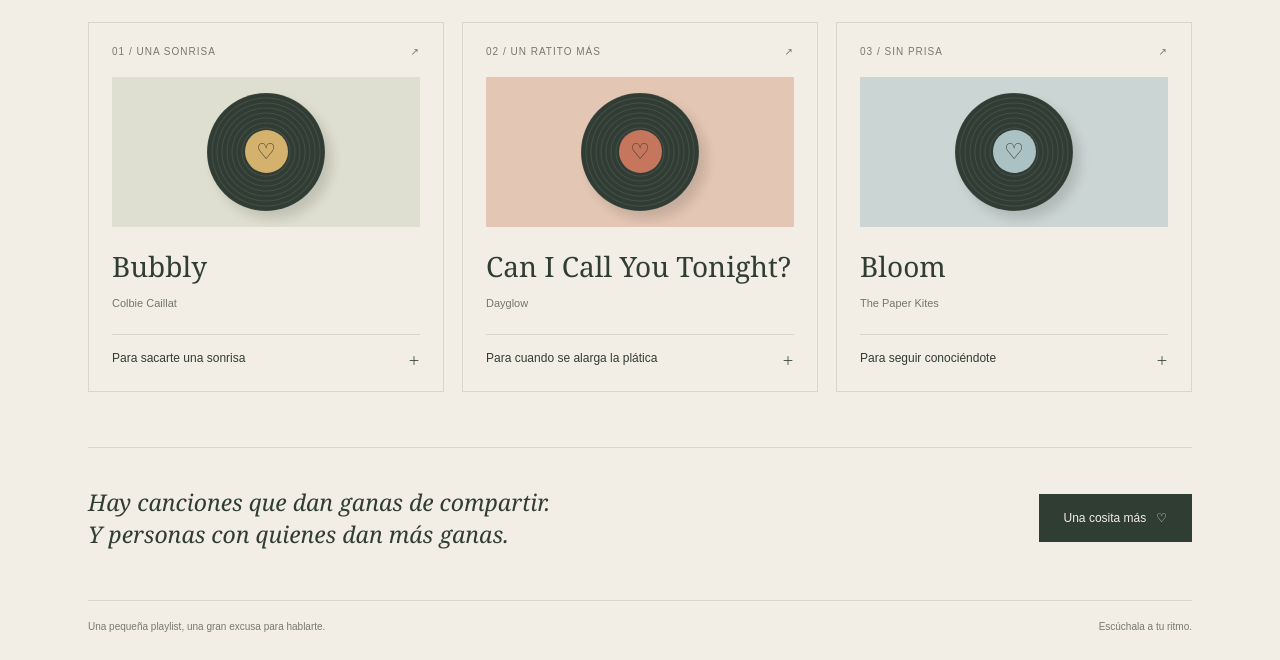
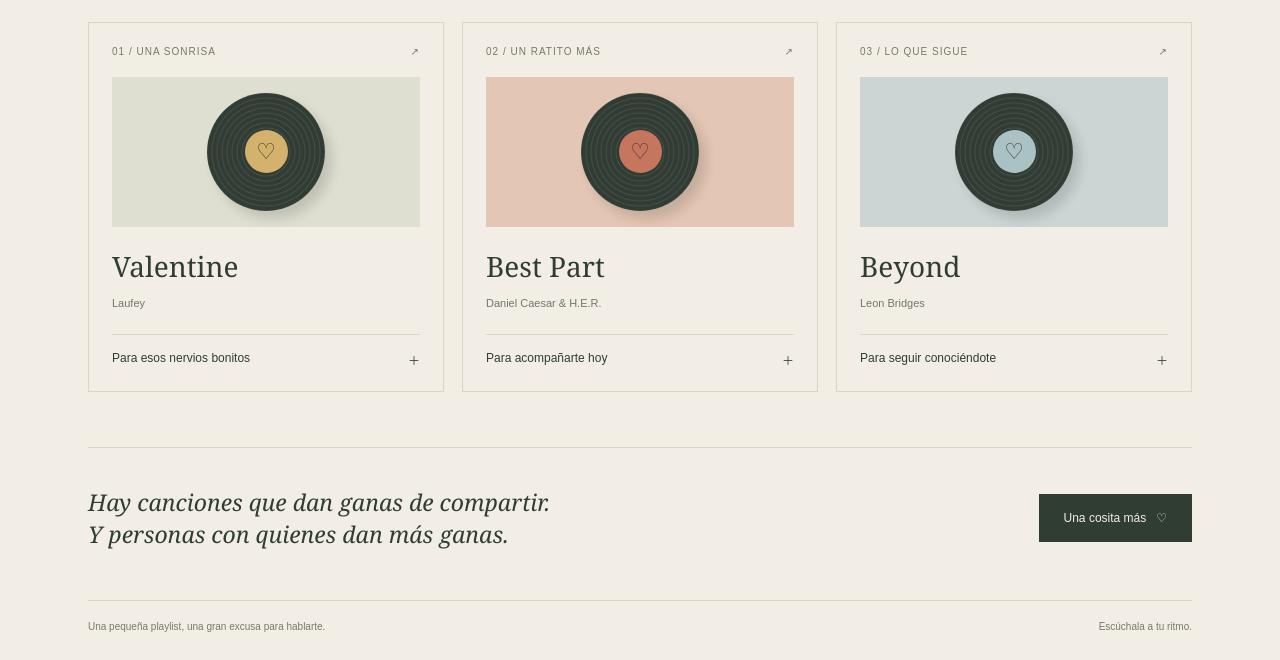
Before and after one commit to Charbelinprozaso/Regaloespecial, a plain HTML site: page index.html in a window 1280 px wide. Shown: the part 675-1335 px from the top of the page. Drawn offline with Linux system fonts and the light colour scheme.

Commit message:
Update index.html

```diff
--- a/index.html
+++ b/index.html
@@ -4,37 +4,14 @@
 @media(prefers-reduced-motion:reduce){*{scroll-behavior:auto!important;transition:none!important}}html{scroll-behavior:smooth}
 </style></head><body>
 <header><span class="brand">Una pequeña dedicatoria</span><span class="stamp">para ti ♡</span></header>
-<main><section class="hero"><div><span class="eyebrow">Lado A · Pensé en ti</span><h1>Un ratito<br><em>contigo.</em>
-</h1><p class="intro">Como hoy no puedo pasarte un audífono, te dejo esto: tres canciones y unas cuantas cosas que quería decirte.</p>
-<a class="jump" href="#canciones">Elige una canción <span aria-hidden="true">↘</span>
-</a></div><div class="art" aria-label="Ilustración de un casete con la dedicatoria: para cuando quieras sonreír" role="img">
-  <div class="halo"></div><span class="spark">✧</span><div class="cassette"><div class="tape-label"><div class="handwriting">para cuando quieras sonreír</div><div class="reels"><span class="reel"></span><span class="reel"></span></div></div><span class="side">A</span><div class="tape-bottom"></div></div><span class="art-note">Hecho con un poquito de nervios.</span></div></section>
+<main><section class="hero"><div><span class="eyebrow">Lado A · Pensé en ti</span><h1>Un ratito<br><em>contigo.</em></h1><p class="intro">Como hoy no puedo pasarte un audífono, te dejo esto: tres canciones y unas cuantas cosas que quería decirte.</p><a class="jump" href="#canciones">Elige una canción <span aria-hidden="true">↘</span></a></div><div class="art" aria-label="Ilustración de un casete con la dedicatoria: para cuando quieras sonreír" role="img"><div class="halo"></div><span class="spark">✧</span><div class="cassette"><div class="tape-label"><div class="handwriting">para cuando quieras sonreír</div><div class="reels"><span class="reel"></span><span class="reel"></span></div></div><span class="side">A</span><div class="tape-bottom"></div></div><span class="art-note">Hecho con un poquito de nervios.</span></div></section>
 <section class="collection" id="canciones"><div class="section-top"><h2>Tres formas de decirlo</h2><span class="small">Cada canción guarda una nota.</span></div><div class="tracks">
-<button class="track" data-song="0" aria-label="Leer la nota de Bubbly"><span class="topline"><span>01 / UNA SONRISA</span><span>↗</span></span><span class="cover"><span class="disc"></span></span><h3>Bubbly</h3><span class="artist">Colbie Caillat</span><span class="caption">Para sacarte una sonrisa <span>＋</span></span></button>
-<button class="track" data-song="1" aria-label="Leer la nota de Can I Call You Tonight?"><span class="topline"><span>02 / UN RATITO MÁS</span><span>↗</span></span><span class="cover two"><span class="disc"></span></span><h3>Can I Call You Tonight?</h3><span class="artist">Dayglow</span><span class="caption">Para cuando se alarga la plática <span>＋</span></span></button>
-<button class="track" data-song="2" aria-label="Leer la nota de Bloom"><span class="topline"><span>03 / SIN PRISA</span><span>↗</span></span><span class="cover three"><span class="disc"></span></span><h3>Bloom</h3><span class="artist">The Paper Kites</span><span class="caption">Para seguir conociéndote <span>＋</span></span></button>
+<button class="track" data-song="0" aria-label="Leer la nota de Valentine"><span class="topline"><span>01 / UNA SONRISA</span><span>↗</span></span><span class="cover"><span class="disc"></span></span><h3>Valentine</h3><span class="artist">Laufey</span><span class="caption">Para esos nervios bonitos <span>＋</span></span></button>
+<button class="track" data-song="1" aria-label="Leer la nota de Best Part"><span class="topline"><span>02 / UN RATITO MÁS</span><span>↗</span></span><span class="cover two"><span class="disc"></span></span><h3>Best Part</h3><span class="artist">Daniel Caesar & H.E.R.</span><span class="caption">Para acompañarte hoy <span>＋</span></span></button>
+<button class="track" data-song="2" aria-label="Leer la nota de Beyond"><span class="topline"><span>03 / LO QUE SIGUE</span><span>↗</span></span><span class="cover three"><span class="disc"></span></span><h3>Beyond</h3><span class="artist">Leon Bridges</span><span class="caption">Para seguir conociéndote <span>＋</span></span></button>
 </div></section><section class="closing"><p>Hay canciones que dan ganas de compartir.<br>Y personas con quienes dan más ganas.</p><button class="letter-btn" id="letter">Una cosita más &nbsp; ♡</button></section><footer><span>Una pequeña playlist, una gran excusa para hablarte.</span><span>Escúchala a tu ritmo.</span></footer></main>
 <dialog id="note" aria-labelledby="note-title"><button class="close" aria-label="Cerrar nota">×</button><span class="eyebrow" id="note-label"></span><h2 id="note-title"></h2><p class="modal-artist" id="note-artist"></p><p id="note-text"></p><a class="listen" id="listen" target="_blank" rel="noopener noreferrer">Escuchar la canción ↗</a><p class="endnote" id="note-end"></p></dialog>
 <script>
-const songs = [
-  {
-    "title": "Bubbly",
-    "artist": "Colbie Caillat",
-    "text": "Esta va por esa sonrisa medio tonta que aparece cuando veo un mensaje tuyo. Sí, esa. Quería que lo supieras..",
-    "url": "https://www.youtube.com/watch?v=AWGqoCNbsvM"
-  },
-  {
-    "title": "Can I Call You Tonight?",
-    "artist": "Dayglow",
-    "text": "Te dejo esta para acompañarte un ratito. Ojalá pudiera estar ahí, compartir los audífonos y preguntarte cómo estuvo tu día.",
-    "url": "https://www.youtube.com/watch?v=hh1WeQxfCX0"
-  },
-  {
-    "title": "Bloom",
-    "artist": "The Paper Kites",
-    "text": "Esta es para escuchar con calma. Me está gustando conocerte poquito a poquito.",
-    "url": "https://www.youtube.com/watch?v=8inJtTG_DuU"
-  }
-];
+const songs=[{title:'Valentine',artist:'Laufey',text:'Esta va por esa sonrisa medio tonta que aparece cuando veo un mensaje tuyo. Sí, esa. Quería que lo supieras.',url:'https://www.youtube.com/watch?v=tyKu0uZS86Q'},{title:'Best Part',artist:'Daniel Caesar & H.E.R.',text:'Te dejo esta para acompañarte un ratito. Ojalá pudiera estar ahí, compartir los audífonos y preguntarte cómo estuvo tu día.',url:'https://www.youtube.com/watch?v=hKgl5-lkT8U'},{title:'Beyond',artist:'Leon Bridges',text:'Hay algo bonito en ir descubriendo a alguien sin prisa. A mí me está gustando conocerte, y quería tener un pequeño detalle contigo.',url:'https://www.youtube.com/watch?v=ELPOCJvDz3w'}];
 const dialog=document.querySelector('#note');let opener;function show(title,artist,text,label,url){opener=document.activeElement;document.querySelector('#note-title').textContent=title;document.querySelector('#note-artist').textContent=artist;document.querySelector('#note-text').textContent=text;document.querySelector('#note-label').textContent=label;const link=document.querySelector('#listen');link.hidden=!url;if(url)link.href=url;document.querySelector('#note-end').textContent=url?'Si la escuchas, luego me cuentas qué te pareció.':'De mí, para ti. ♡';dialog.showModal()}document.querySelectorAll('[data-song]').forEach(b=>b.addEventListener('click',()=>{const i=Number(b.dataset.song),s=songs[i];show(s.title,s.artist,s.text,`Nota 0${i+1} · Para ti`,s.url)}));document.querySelector('#letter').addEventListener('click',()=>show('Me dieron ganas de hacerte sonreír.','','Hoy quería hacer algo más que mandarte un mensaje. Así que armé este pequeño rincón para ti. No había una fecha especial ni una gran razón: simplemente me dieron ganas de tener un detalle contigo. Ojalá te guste tanto como a mí me gustó hacerlo.','Lado B · Una cosita más'));document.querySelector('.close').addEventListener('click',()=>dialog.close());dialog.addEventListener('click',e=>{if(e.target===dialog){const r=dialog.getBoundingClientRect();if(e.clientX<r.left||e.clientX>r.right||e.clientY<r.top||e.clientY>r.bottom)dialog.close()}});dialog.addEventListener('close',()=>opener?.focus());
 </script></body></html>
```
